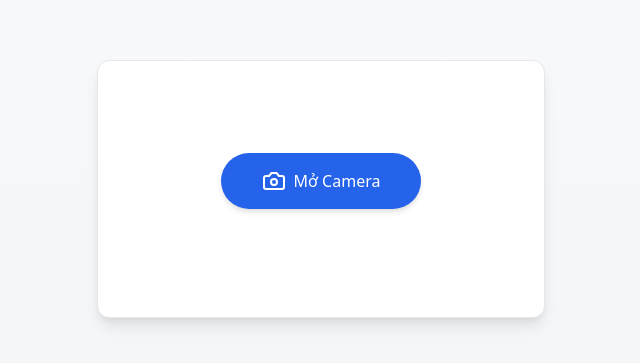
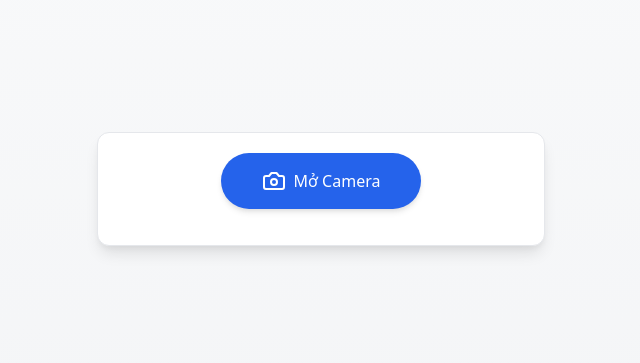
Before and after one commit to nnminhdev/tool_camera_barcode, a Next.js app: page / in a window 1280 px wide. Shown: the part 211-574 px from the top of the page, without its empty margins (319-959 px from the left). Built offline with nearby package versions, Linux system fonts and the light colour scheme.

Commit message:
update code upload

```diff
--- a/app/globals.css
+++ b/app/globals.css
@@ -160,7 +160,7 @@ body {
 	display: flex;
 	align-items: center;
 	justify-content: center;
-	height: 12rem;
+	height: 3rem;
 	margin-bottom: 1rem;
 }
 
```
